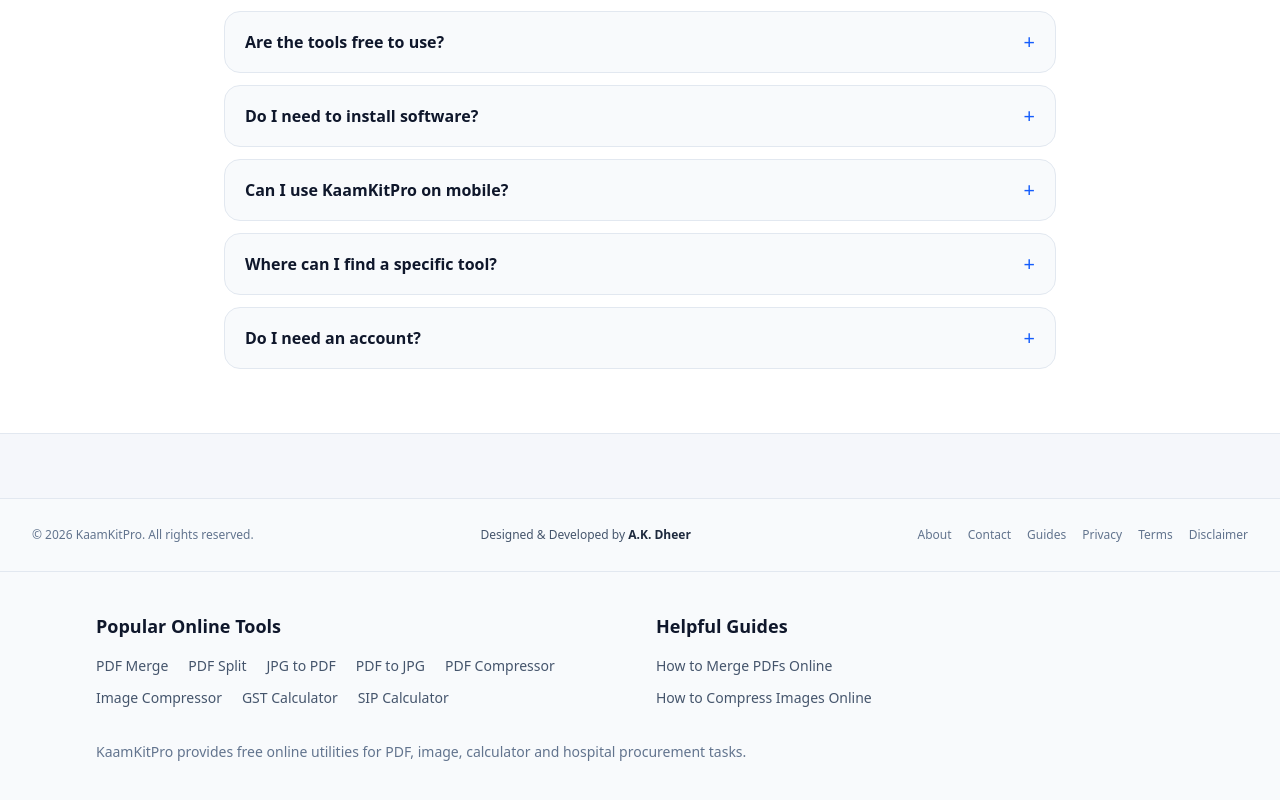
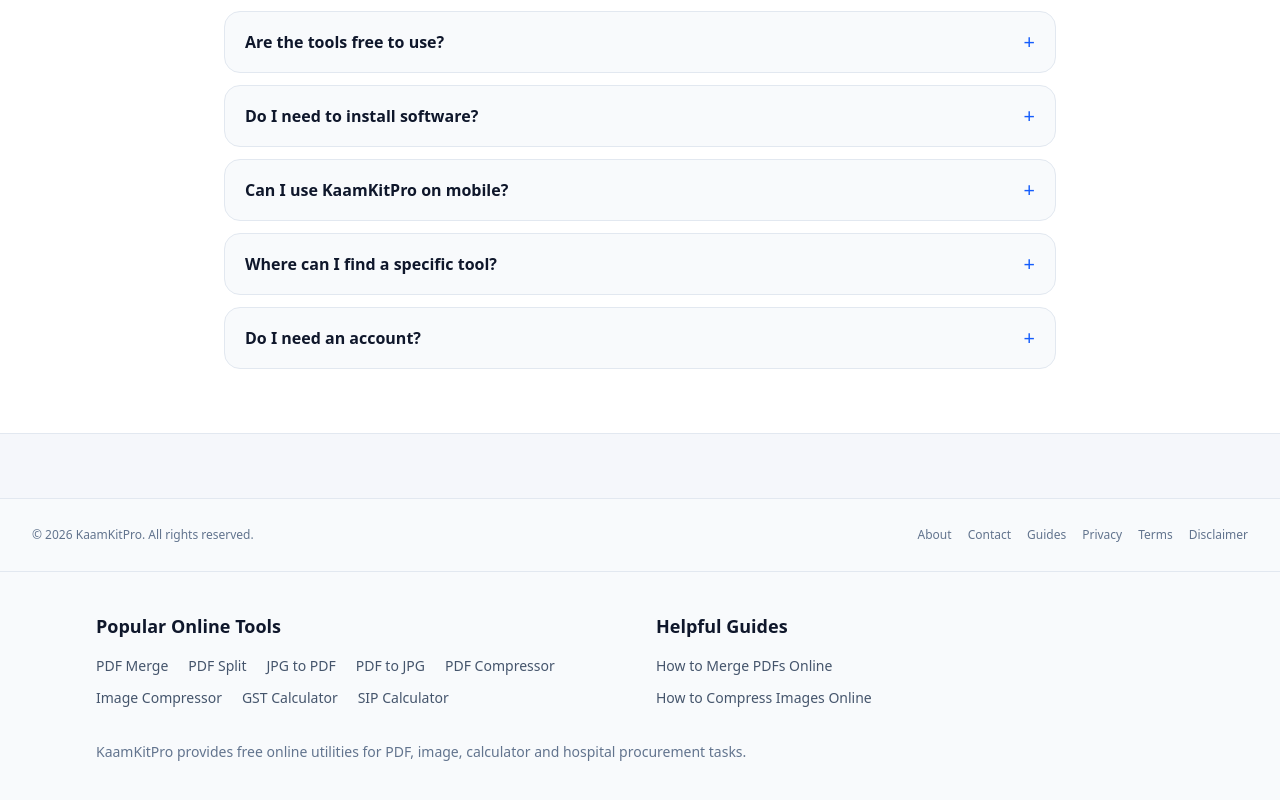
Before and after one commit to WellProSoftware/kaamkitpro, a Next.js app: page / in a window 1280 px wide. Shown: the part 4116-4916 px from the top of the page. Built offline with nearby package versions, Linux system fonts and the light colour scheme; no server answers.

Commit message:
Remove personal developer attribution from footer

```diff
--- a/src/components/SiteFooter.tsx
+++ b/src/components/SiteFooter.tsx
@@ -11,7 +11,6 @@ export default function SiteFooter() {
     <footer className="mt-16 border-t border-slate-200 bg-slate-50">
       <div className="mx-auto flex max-w-7xl flex-col items-center justify-between gap-3 px-4 py-7 text-center sm:flex-row sm:text-left sm:px-6 lg:px-8">
         <p className="text-xs text-slate-500">© {new Date().getFullYear()} KaamKitPro. All rights reserved.</p>
-        <p className="text-xs font-medium text-slate-600">Designed &amp; Developed by <span className="font-bold text-slate-800">A.K. Dheer</span></p>
         <nav aria-label="Footer navigation" className="flex flex-wrap justify-center gap-x-4 gap-y-2 text-xs text-slate-500">
           <Link href="/about" className="hover:text-blue-700">About</Link>
           <Link href="/contact" className="hover:text-blue-700">Contact</Link>
```
